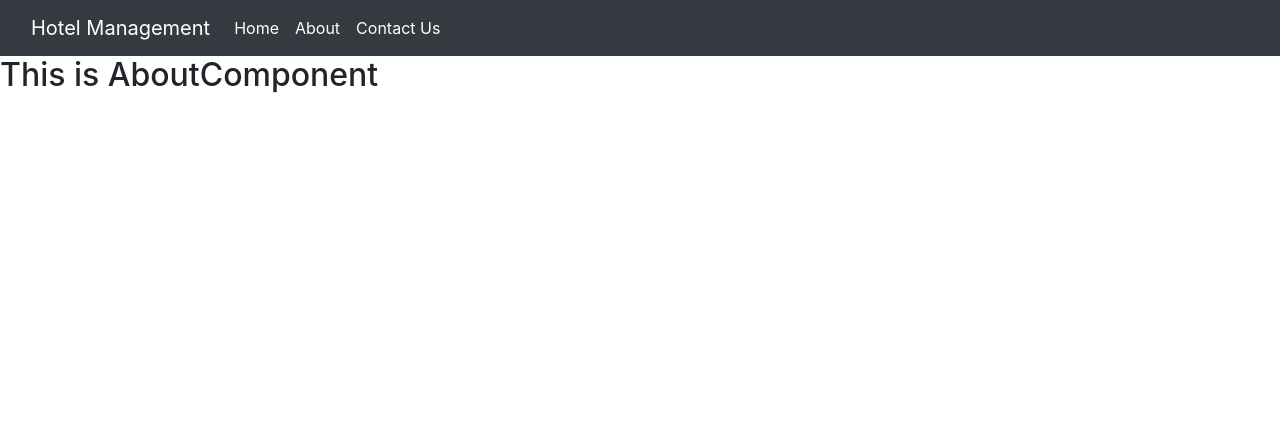
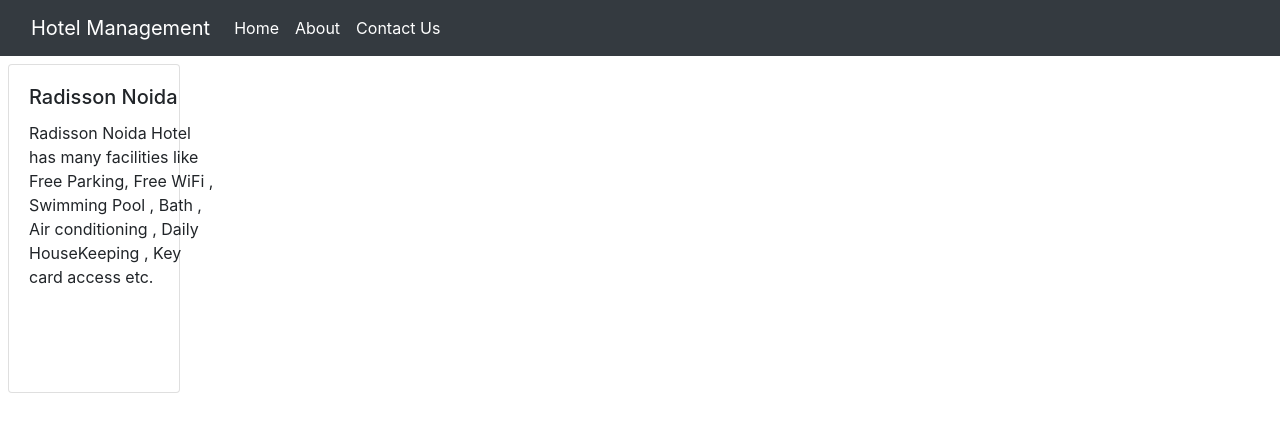
Before and after one commit to Nitin1604/HotelManagement, a React (Create React App) app: page /about in a window 1280 px wide. Shown: the top 432 px of the page. Built offline with nearby package versions, Linux system fonts and the light colour scheme.

Commit message:
Code for home.js

```diff
--- a/src/App.css
+++ b/src/App.css
@@ -50,7 +50,14 @@
     margin-left: 5px;
 
 }
+/* Home.js css */
 img {
     height: 150px;
-    width:  191px;
+    width: 210px;
 }
+
+/* About.js css */
+.card-body {
+    height: 327px;
+    width: 227px;
+}
--- a/src/Components/About.js
+++ b/src/Components/About.js
@@ -6,7 +6,19 @@
             <div id="AboutComponent">
                 <NavigationComponent />
                 <div className="content">
-                    <h2>This is AboutComponent</h2>
+                    <div className="row">
+                        <div className="col-sm-2">
+                            <div className="card mx-2 my-2">
+                                <div className="card-body">
+                                    <h5 className="card-title">Radisson Noida</h5>
+                                    <p>Radisson Noida Hotel has many facilities like Free Parking,
+                                        Free WiFi , Swimming Pool , Bath , Air conditioning , Daily
+                                        HouseKeeping , Key card access etc.
+                                    </p>
+                                </div>
+                            </div>
+                        </div>
+                    </div>
                 </div>
             </div>
         </>
--- a/src/Components/Contact.js
+++ b/src/Components/Contact.js
@@ -18,7 +18,6 @@
                                 <div className="form-group">
                                     <div className="row my-3">
                                         <label for="exampleInputName">Name</label>
-                                        <div className="ErrorMsg"></div>
                                         <div className="col-sm-10">
                                             <input className="form-control" id="exampleInputName" placeholder="Enter your name" />
                                         </div>
@@ -35,7 +34,6 @@
                                 <div className="form-group">
                                     <div className="row my-2">
                                          <label for="exampleInputName">Email</label>
-                                         <div className="ErrorMsg"></div>
                                           <div className="col-sm-10">
                                             <input className="form-control" id="exampleInputEmail" placeholder="Enter your email"/>
                                           </div>
@@ -51,7 +49,6 @@
                                 <div className="form-group">
                                     <div className="row my-2">
                                         <label for="exampleInputContact">Contact</label>
-                                        <div className="ErrorMsg"></div>
                                         <div className="col-sm-10">
                                             <input type="text" className="form-control" id="exampleInputContact" placeholder="Enter your phone no."/>
                                         </div>
@@ -76,7 +73,6 @@
                         </div>
                         {/* Address block ends here */}
 
-
                         {/* Submit Button block start here */}
                         <div className='my-2'>
                             <button type="Submit" className="btn btn-danger submitClass">Submit</button>
```
